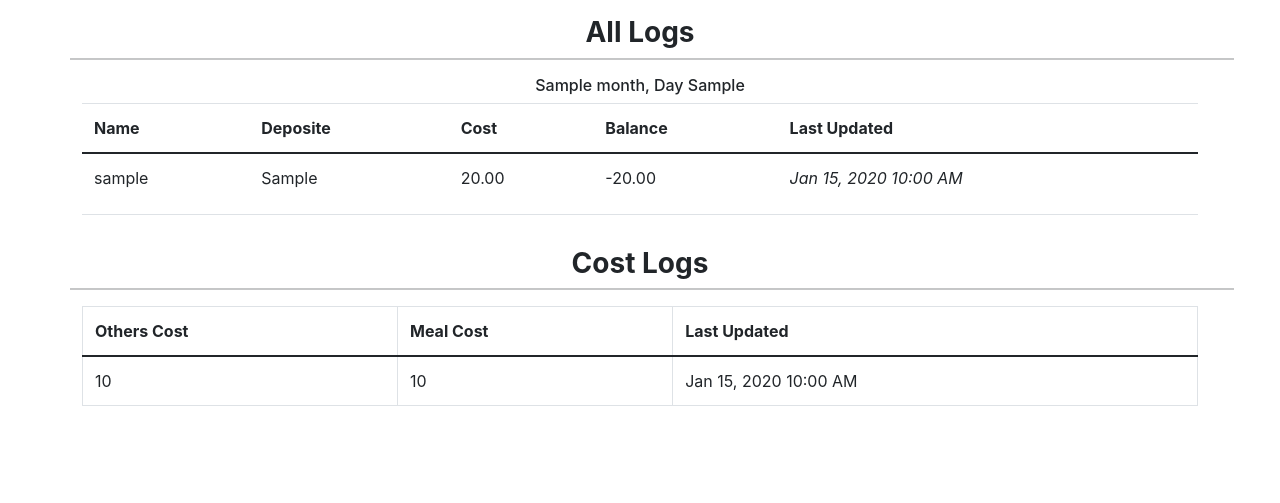
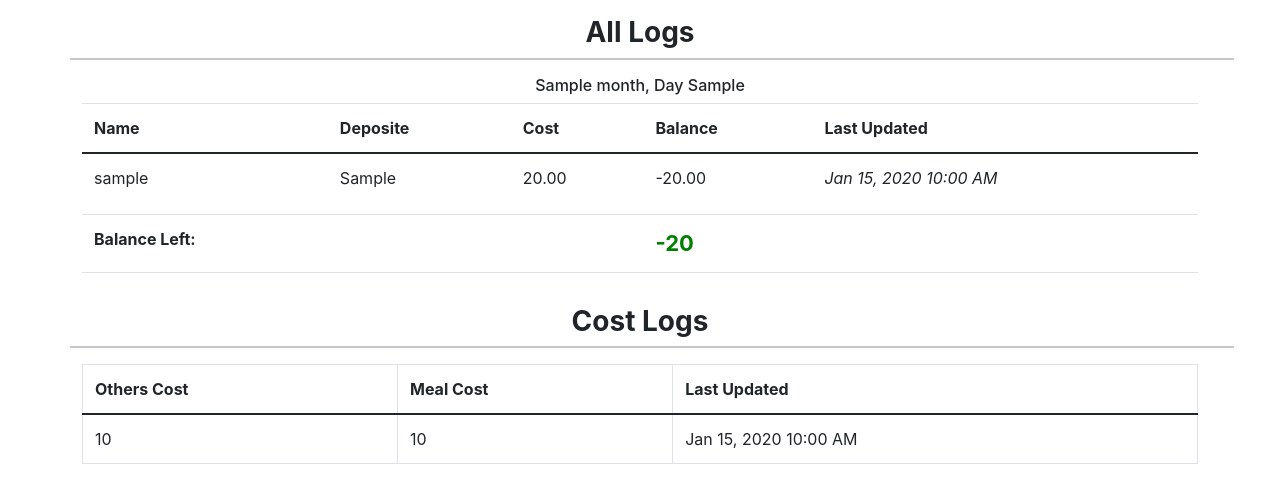
Before and after one commit to Nipun4338/mess-managing, a PHP site: page /logs in a window 1280 px wide. Shown: the part 168-671 px from the top of the page. Run offline with PHP 8.4, Linux system fonts and the light colour scheme; the visitor is signed in with stand-in values (Sample User, id 1); tables that the repository leaves empty or names only in its code hold one stand-in row (values such as "Sample post"); data that the repository does not hold is empty; some libraries are stand-ins or nearby versions.

Commit message:
Balance left added

```diff
--- a/logs.php
+++ b/logs.php
@@ -11,6 +11,7 @@ if($noOfRows){
     array_push($data,$row);
   }
 }
+$left=0;
 ?>
 
 <!DOCTYPE html>
@@ -119,10 +120,21 @@ if($noOfRows){
             <td><?php echo number_format((float)$others+$meal, 2, '.', ''); ?></td>
 
             <?php } } } }?>
-            <td><?php echo number_format((float)$deposite-$others-$meal, 2, '.', ''); ?></td>
+            <td><?php
+            $left+=number_format((float)$deposite-$others-$meal, 2, '.', '');
+            echo number_format((float)$deposite-$others-$meal, 2, '.', ''); ?></td>
             <td><p class="card-title" style="font-style: italic;"><?php echo date('M j, Y g:i A', strtotime($row1["date"])) ?></p></td>
             </tr>
-            <?php } } } } } }?>
+            <?php } } } } }
+
+          }?>
+          <tr>
+            <td style="font-weight: bold">Balance Left: </td>
+            <td></td>
+            <td></td>
+            <td style="color: green; font-weight: bolder;font-size: 22px"><?php echo $left; ?></td>
+            <td></td>
+        </tr>
         </tbody>
         </table>
         </div>
```
